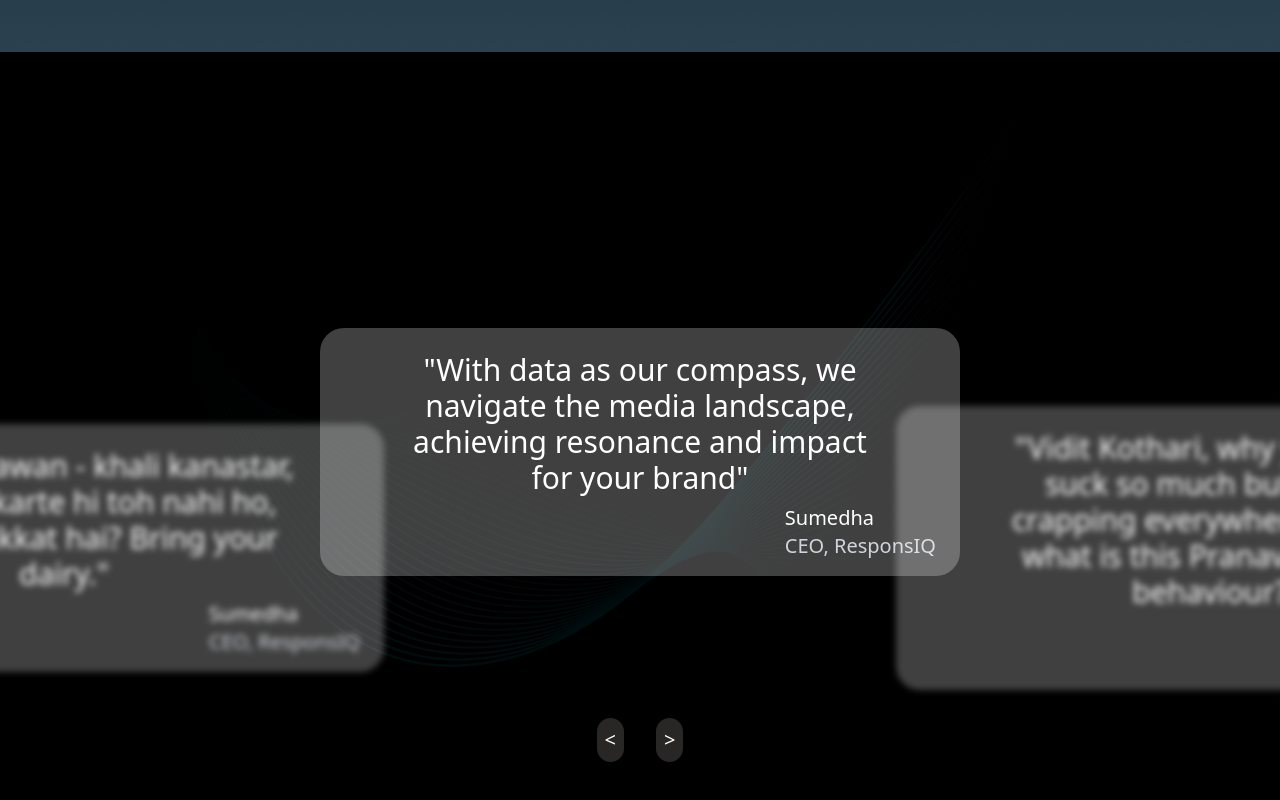
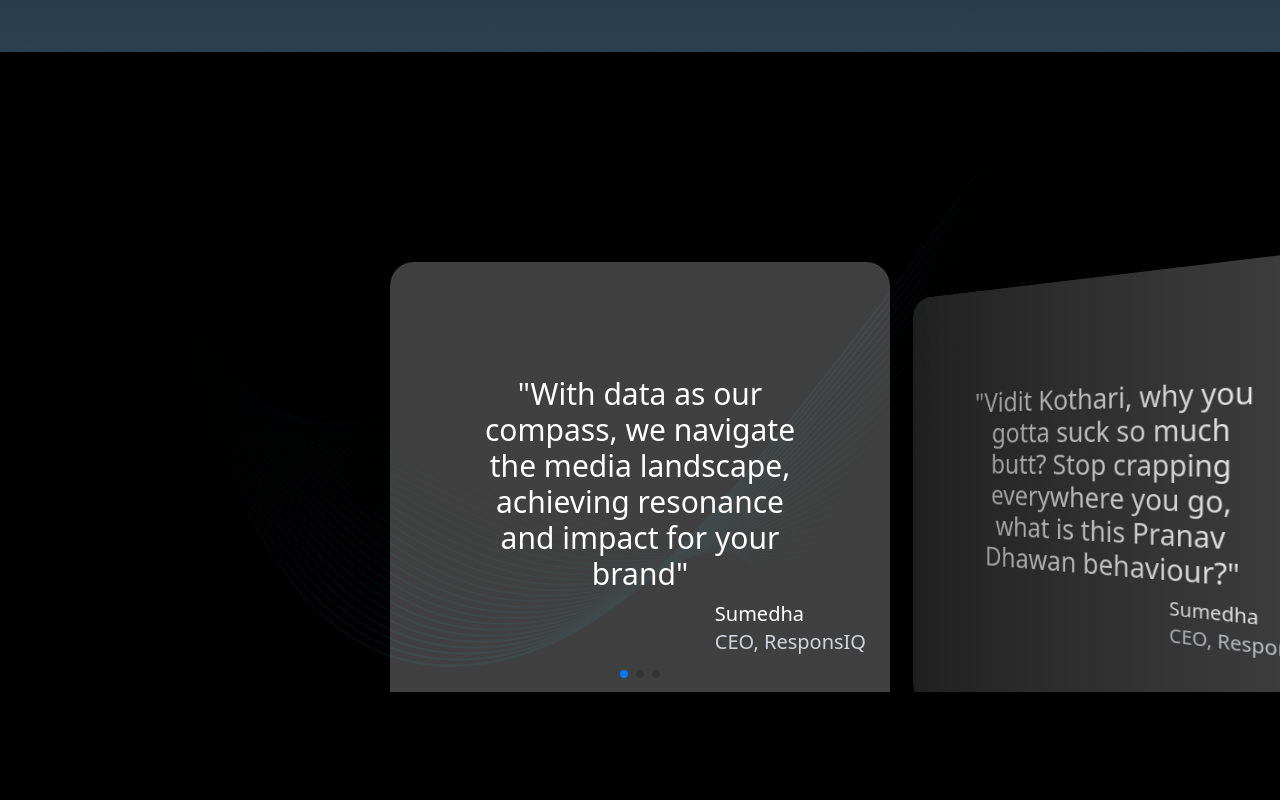
Before and after one commit to Team-Chingari/xyle-home, a React (Vite) app: page / in a window 1280 px wide. Shown: the part 6407-7207 px from the top of the page. Built offline with nearby package versions, Linux system fonts and the light colour scheme; a web font is replaced by a local one.

Commit message:
carousel

```diff
--- a/package.json
+++ b/package.json
@@ -20,7 +20,8 @@
     "react-dom": "^18.2.0",
     "react-responsive-carousel": "^3.2.23",
     "react-slick": "^0.30.2",
-    "slick-carousel": "^1.8.1"
+    "slick-carousel": "^1.8.1",
+    "swiper": "^11.1.4"
   },
   "devDependencies": {
     "@types/react": "^18.2.66",
--- a/src/App.css
+++ b/src/App.css
@@ -56,3 +56,16 @@
 .publishers {
   transform: translateX(-100%);
 }
+
+.swiper {
+  width: 100%;
+  padding-top: 50px;
+  padding-bottom: 50px;
+}
+
+.swiper-slide {
+  background-position: center;
+  background-size: cover;
+  width: 500px;
+  height: 500px;
+}
--- a/src/App.jsx
+++ b/src/App.jsx
@@ -1,4 +1,10 @@
-import { useState, useEffect } from "react";
+import { useState, useEffect, useRef } from "react";
+import { Swiper, SwiperSlide } from 'swiper/react';
+import 'swiper/css';
+import 'swiper/css/effect-coverflow';
+import 'swiper/css/pagination';
+import { EffectCoverflow, Pagination } from 'swiper/modules';
+
 import "./App.css";
 import div_2_1_img from "./assets/div-2-1-img.png";
 import div_2_2_img from "./assets/div-2-2-img.png";
@@ -257,7 +263,43 @@
           alt="some bg"
           className="absolute w-full h-full top-0 left-0 z-0 opacity-20"
         />
-        <Carousel items={carouselItems} />
+
+
+      <Swiper
+        effect={'coverflow'}
+        grabCursor={true}
+        centeredSlides={true}
+        slidesPerView={'auto'}
+        coverflowEffect={{
+          rotate: 50,
+          stretch: 0,
+          depth: 100,
+          modifier: 1,
+          slideShadows: true,
+        }}
+        pagination={true}
+        modules={[EffectCoverflow, Pagination]}
+        className="mySwiper"
+      >
+        {carouselItems.map((item, index) => (
+        <SwiperSlide key={index}>
+          <div className="bg-[#FFFFFF] bg-opacity-25 flex flex-col items-center justify-center rounded-3xl px-6 pt-6 pb-3 w-full h-full shadow-2xl">
+            <p className="px-16 text-white text-3xl text-center">
+              {item.quote}
+            </p>
+            <div className="w-full flex justify-end mt-2">
+              <div className="text-xl">
+                <p className="text-white">{item.author}</p>
+                <p className="text-gray-300">{item.designation}</p>
+              </div>
+            </div>
+          </div>
+        </SwiperSlide>
+      ))}
+
+      </Swiper>
+
+        {/* <Carousel2 items={carouselItems} /> */}
       </div>
 
       <div className="div-8 relative bg-cover bg-center min-h-screen flex flex-col items-center justify-center text-center">
--- /dev/null
+++ b/src/components/HomepageFeatures/Carousel2.css
@@ -0,0 +1,37 @@
+.carousel-container {
+    position: relative;
+    width: 100%;
+    height: 100%;
+  }
+
+  .carousel-item {
+    position: absolute;
+    transition: all 0.5s ease-in-out;
+  }
+
+  .carousel-item.main {
+    z-index: 2;
+    transform: translateX(0);
+    filter: blur(0);
+  }
+
+  .carousel-item.left,
+  .carousel-item.right {
+    z-index: 1;
+    transform: translateX(-150%);
+    filter: blur(3px);
+  }
+
+  .carousel-item.enter-right,
+  .carousel-item.enter-left {
+    z-index: 2;
+    transform: translateX(0);
+    filter: blur(0);
+  }
+
+  .carousel-item.exit-right,
+  .carousel-item.exit-left {
+    z-index: 1;
+    transform: translateX(-150%);
+    filter: blur(3px);
+  }
--- /dev/null
+++ b/src/components/HomepageFeatures/Carousel2.jsx
@@ -0,0 +1,89 @@
+import "./Carousel2.css";
+import { useEffect, useState } from "react";
+import PropTypes from "prop-types";
+
+const Carousel2 = ({ items }) => {
+  const [currentIndex, setCurrentIndex] = useState(0);
+  const [animationDirection, setAnimationDirection] = useState("");
+
+  const handleNext = () => {
+    setAnimationDirection("right");
+    setCurrentIndex((prevIndex) => (prevIndex + 1) % items.length);
+  };
+
+  const handlePrev = () => {
+    setAnimationDirection("left");
+    setCurrentIndex((prevIndex) => (prevIndex - 1 + items.length) % items.length);
+  };
+
+  return (
+    <div className="carousel-container z-50">
+      {items.map((item, index) => {
+        let position = "";
+        if (index === currentIndex) {
+          position = "main";
+        } else if (
+          index === (currentIndex - 1 + items.length) % items.length
+        ) {
+          position = "left";
+        } else if (index === (currentIndex + 1) % items.length) {
+          position = "right";
+        }
+
+        const animationClass =
+          position === "main"
+            ? animationDirection === "right"
+              ? "enter-right"
+              : "enter-left"
+            : animationDirection === "right"
+            ? "exit-right"
+            : "exit-left";
+
+        return (
+          <div
+            key={index}
+            className={`carousel-item ${position} ${animationClass} relative flex flex-col items-center justify-center h-full w-full`}
+          >
+            <div className="bg-[#FFFFFF] bg-opacity-25 flex flex-col items-center justify-center rounded-3xl px-6 pt-6 pb-3 w-1/2 shadow-2xl">
+              <p className="px-16 text-white text-3xl text-center">
+                {item.quote}
+              </p>
+              <div className="w-full flex justify-end mt-2">
+                <div className="text-xl">
+                  <p className="text-white">{item.author}</p>
+                  <p className="text-gray-300">{item.designation}</p>
+                </div>
+              </div>
+            </div>
+          </div>
+        );
+      })}
+      <div className="flex justify-center items-center space-x-8 mt-20">
+        <p
+          onClick={handlePrev}
+          className="bg-[#92898947] p-2 text-xl rounded-full text-[#FFFFFF] cursor-pointer hover:scale-110 transition duration-100ms z-50"
+        >
+          {"<"}
+        </p>
+        <p
+          onClick={handleNext}
+          className="bg-[#92898947] p-2 text-xl rounded-full text-[#FFFFFF] cursor-pointer hover:scale-110 transition duration-100ms z-50"
+        >
+          {">"}
+        </p>
+      </div>
+    </div>
+  );
+};
+
+Carousel2.propTypes = {
+  items: PropTypes.arrayOf(
+    PropTypes.shape({
+      quote: PropTypes.string.isRequired,
+      author: PropTypes.string.isRequired,
+      designation: PropTypes.string.isRequired,
+    })
+  ).isRequired,
+};
+
+export default Carousel2;
```
Also changed, not shown: 1 other file (tests, documents, lock files or other folders).
